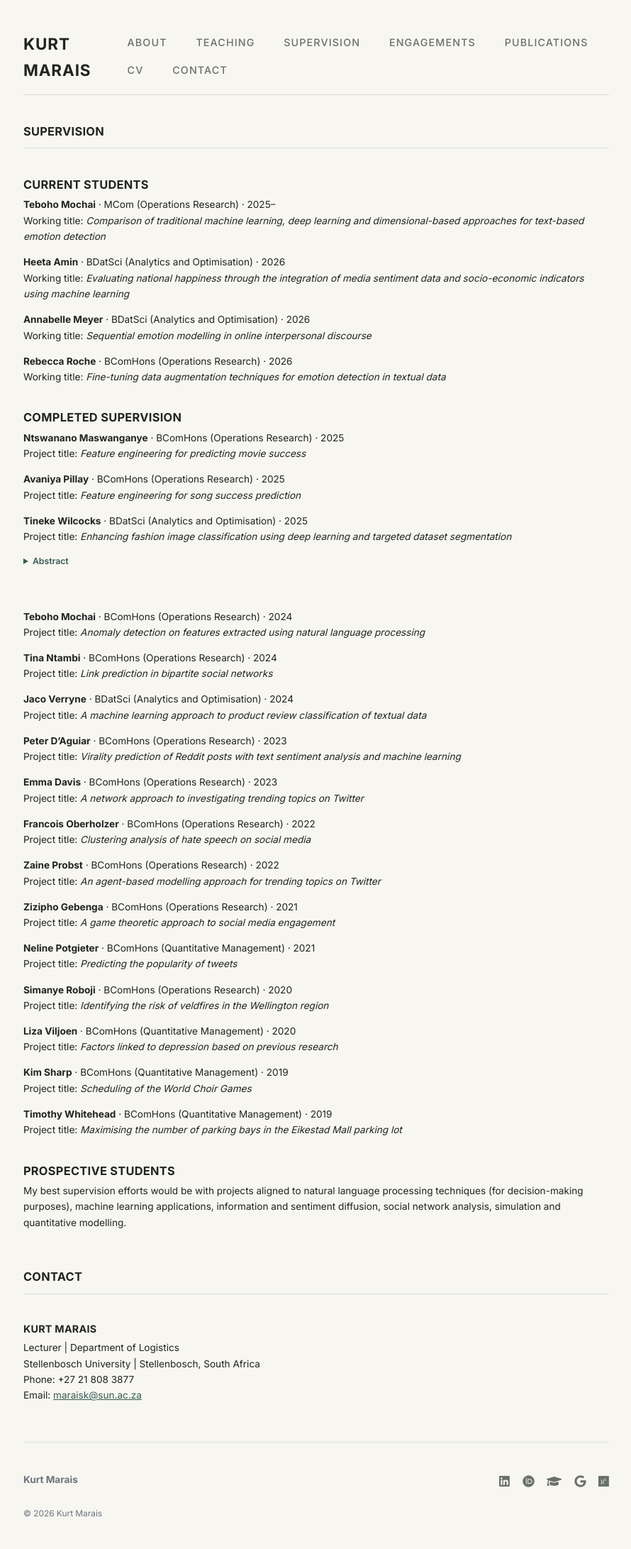
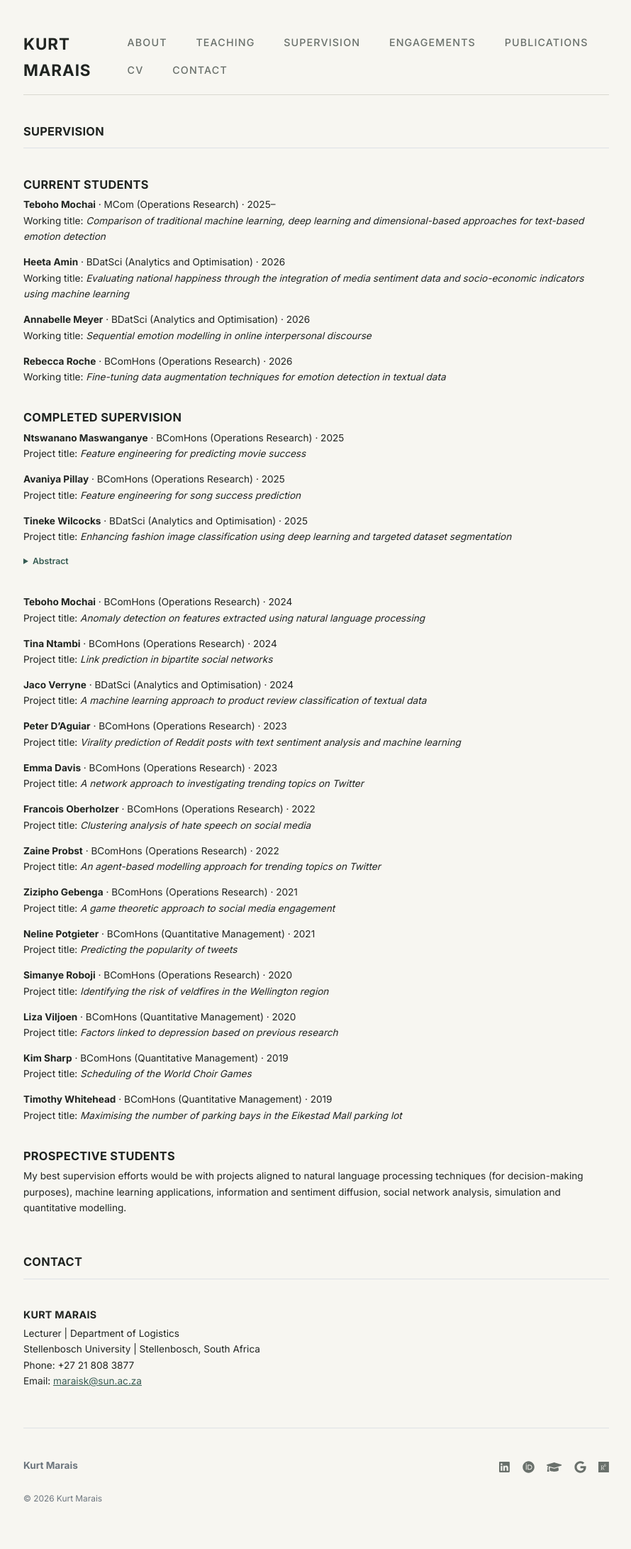
Before and after one commit to kurtmarais/kurtmarais.github.io, a Jekyll site: the page built from supervision.md, in a window 1280 px wide. Shown: the whole page at 71% size, without its empty margins (194-1084 px from the left). Built offline with Jekyll 4.4.1, drawn with Linux system fonts in a browser that asks for light colours.

Commit message:
Update main.scss

```diff
--- a/_sass/main.scss
+++ b/_sass/main.scss
@@ -172,8 +172,8 @@
 /* SUPERVISION ABSTRACTS */
 
 .supervision-abstract {
-  margin-top: 0.75rem;
-  margin-bottom: 1.5rem;
+  margin-top: 0 !important;
+  margin-bottom: 0 !important;
 }
 
 .supervision-abstract summary {
@@ -188,7 +188,7 @@
 }
 
 .supervision-abstract p {
-  margin-top: 0.75rem;
+  margin-top: 0 !important;
   margin-bottom: 0;
   color: #69706b;
   font-size: 0.92rem;
```
